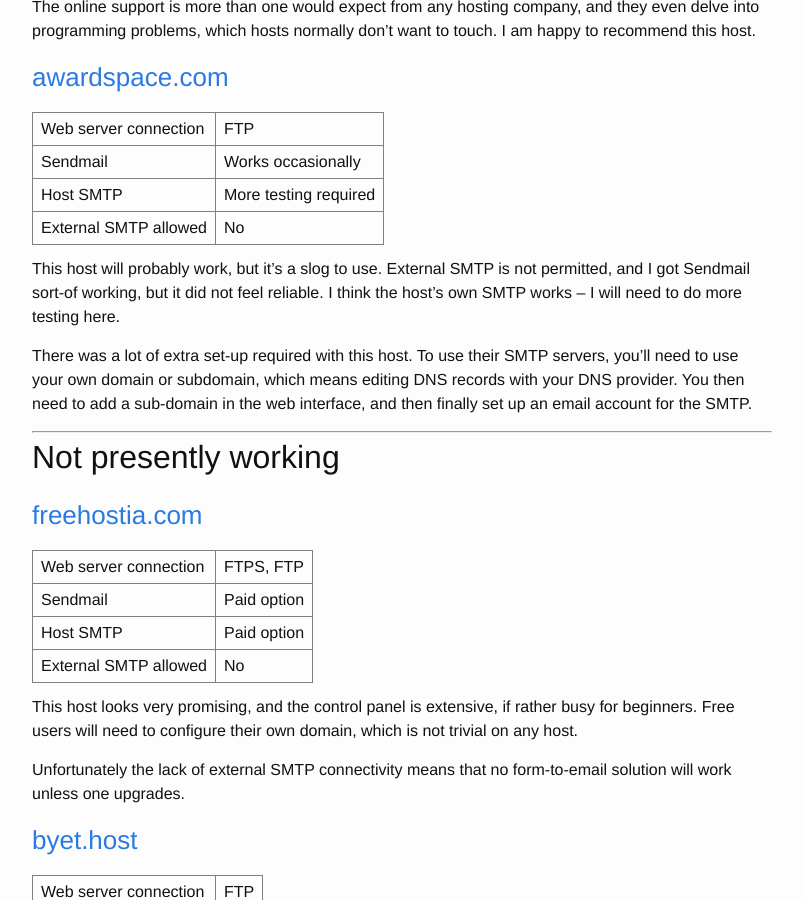
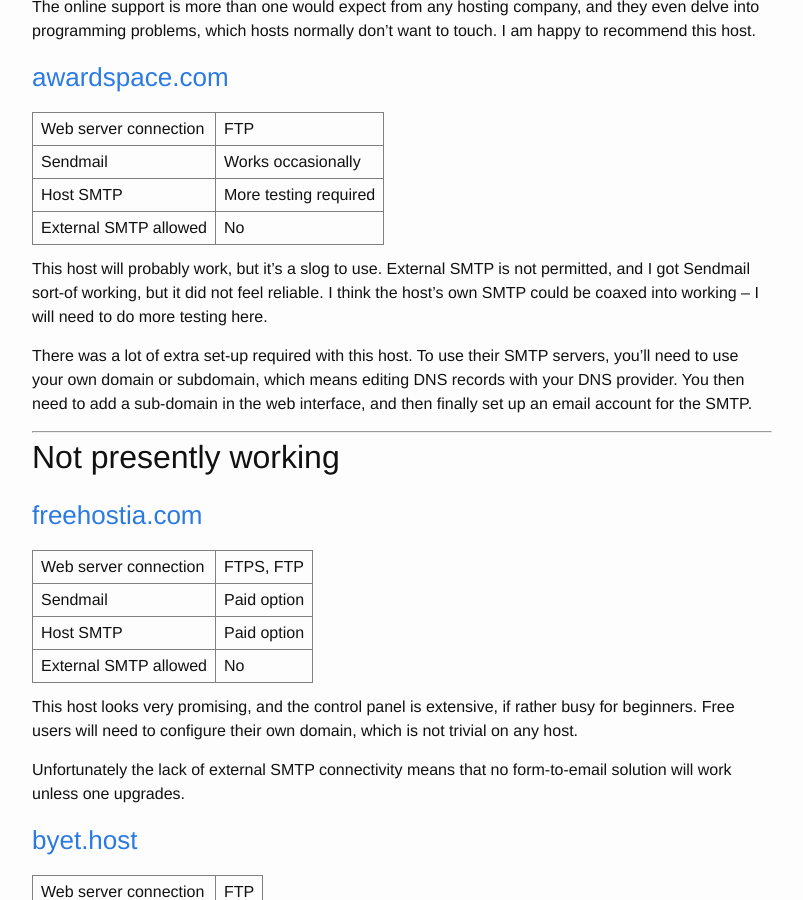
Before and after one commit to missive-app/docs, a Jekyll site: the page built from _posts/2018-02-12-list-of-free-lamp-hosts.markdown, in a window 1280 px wide and 900 px high, scrolled down 1198 px. Shown: the whole window, without its empty margins (238-1041 px from the left). Built offline with Jekyll 4.4.1, drawn with Linux system fonts in a browser that asks for light colours.

Commit message:
Minor tweaks to free hosts doc

```diff
--- a/_posts/2018-02-12-list-of-free-lamp-hosts.markdown
+++ b/_posts/2018-02-12-list-of-free-lamp-hosts.markdown
@@ -69,7 +69,7 @@
 
 This host will probably work, but it's a slog to use. External SMTP is not permitted,
 and I got Sendmail sort-of working, but it did not feel reliable. I think the host's
-own SMTP works -- I will need to do more testing here.
+own SMTP could be coaxed into working -- I will need to do more testing here.
 
 There was a lot of extra set-up required with this host. To use their SMTP servers,
 you'll need to use your own domain or subdomain, which means editing DNS records with
```
